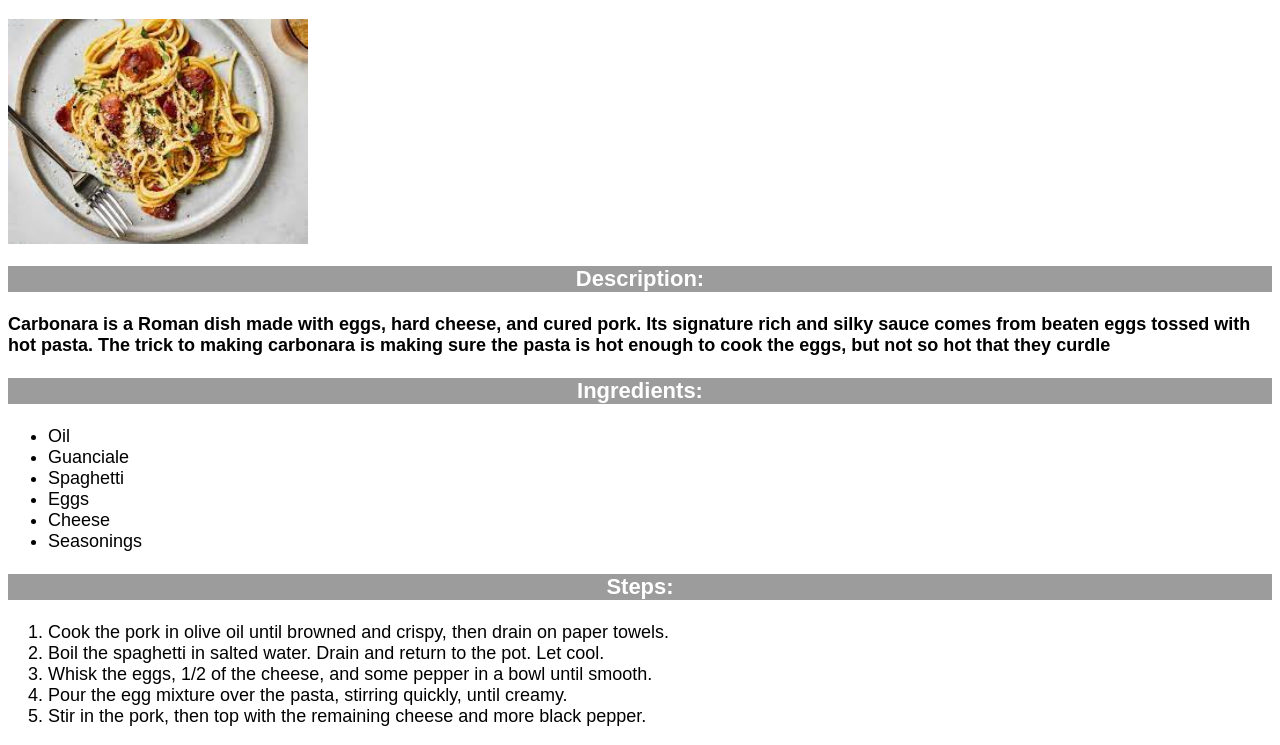
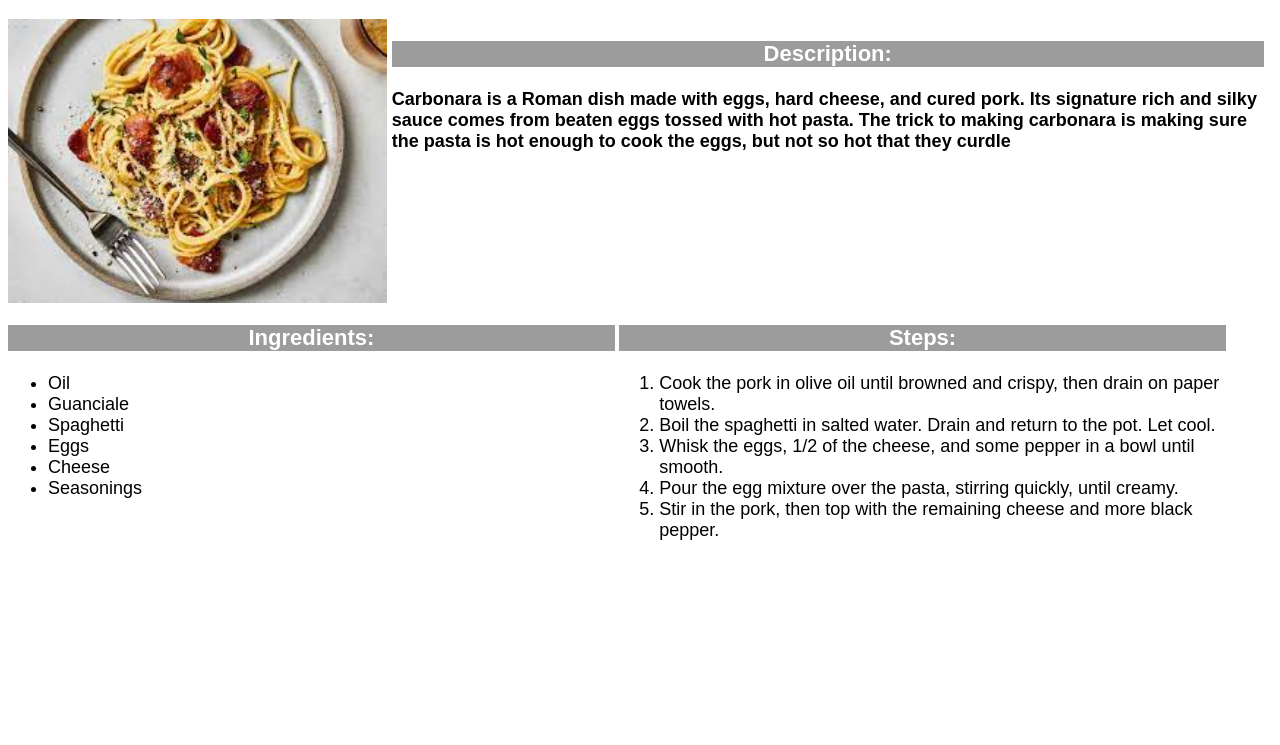
Before and after one commit to snitzelweasel/odin-recipes, a plain HTML site: page recipes/carbonara.html in a window 1280 px wide. Shown: the part 101-846 px from the top of the page. After the commit the page ends 800 px from the top, so only its background shows below. Drawn offline with Linux system fonts and the light colour scheme.

Commit message:
Add CSS for the boxes in recipes webpage

```diff
--- a/css/styles.css
+++ b/css/styles.css
@@ -1,5 +1,6 @@
 *{
   font-family: Arial, Helvetica, sans-serif;
+  box-sizing: border-box;
 }
 .page-header{
   padding: 20px;
@@ -21,16 +22,27 @@
 }
 /* recipes css*/
 .rcp-img{
+  vertical-align: top;
+  display: inline;
   height: auto;
-  width: 300px;
-  display: block;
-  text-align: center;
+  width: 30%;
+}
+.desc-div{
+  display: inline-block;
+  width: 69%;
+  vertical-align: top;
 }
 .rcp-hdr{
   background-color: rgba(0, 0, 0, 0.39);
   color: white;
   text-align: center;
   font-size: 22px;
+}
+.steps-div,
+.ingr-div{
+  display: inline-block;
+  vertical-align: top;
+  width: 48%;
 }
 .rcp-txt,
 .ingr,
```
